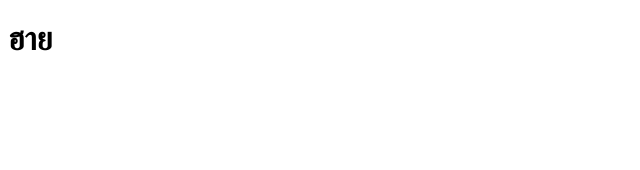
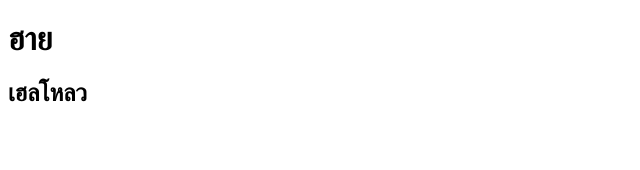
Before and after one commit to Zeferos/chinchila, a React (Create React App) app in the folder chinchilla/: page / in a window 1280 px wide. Shown: the top 170 px of the page, without its empty margins (0-640 px from the left). Built offline with nearby package versions, Linux system fonts and the light colour scheme.

Commit message:
[update] Home.js

```diff
--- a/chinchilla/src/Page/Home.js
+++ b/chinchilla/src/Page/Home.js
@@ -5,6 +5,7 @@ class Home extends Component {
       return (
         <div>
         <h1>ฮาย</h1>
+        <h2>เฮลโหลว</h2>
         </div>
       );
     }
```
